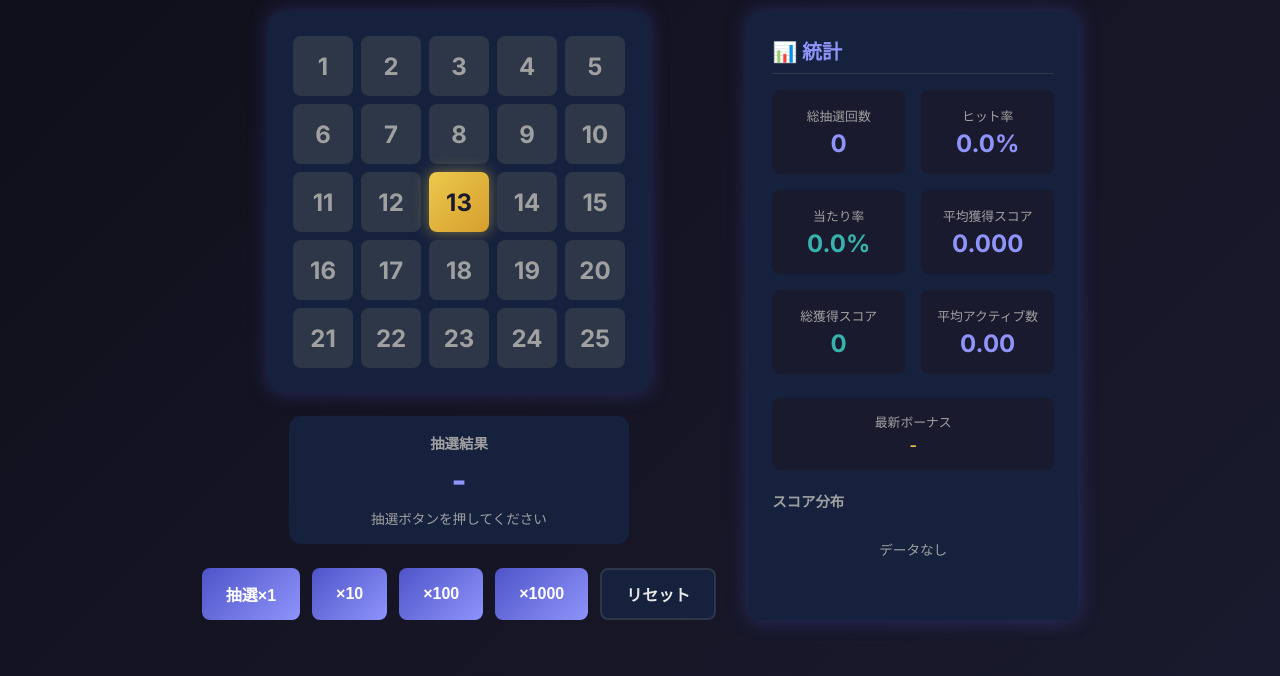
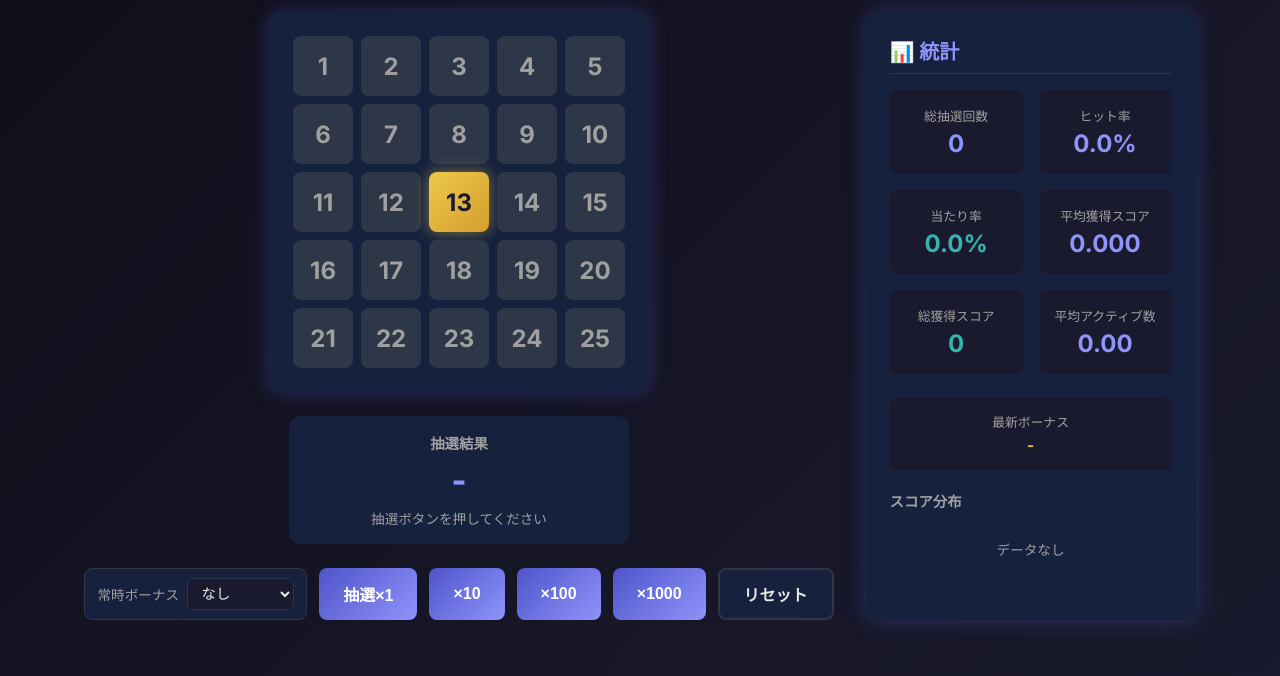
Before and after one commit to leftonbo/minigame-bingo-sim, a website built with Vite: page index.html in a window 1280 px wide. Shown: the part 110-786 px from the top of the page. Built offline with nearby package versions, Linux system fonts and the light colour scheme.

Commit message:
✨ 常時ボーナス機能を追加し、UIにボーナス選択のオプションを実装。ゲームロジックを更新して常時ボーナスを適用する処理を強化。

```diff
--- a/src/game.ts
+++ b/src/game.ts
@@ -22,6 +22,7 @@ export class BingoGame {
   private lastResult: DrawResult | null = null;
   private pendingBonus: boolean = false;
   private pendingBonusType: BonusType | null = null;
+  private alwaysBonusType: BonusType | null = null;
 
   constructor() {
     this.card = this.createInitialCard();
@@ -70,6 +71,15 @@ export class BingoGame {
     return this.lastResult;
   }
 
+  /** 常時適用するボーナスを設定 */
+  setAlwaysBonusType(type: BonusType | null): void {
+    this.alwaysBonusType = type;
+    if (type) {
+      this.pendingBonus = false;
+      this.pendingBonusType = null;
+    }
+  }
+
   /** 1回の抽選を実行 */
   draw(): DrawResult {
     // 前回ライン成立したマスを非アクティブに戻す（フリーマス以外）
@@ -93,8 +103,18 @@ export class BingoGame {
         : undefined;
     };
 
-    // 予約済みボーナスを適用
-    if (this.pendingBonus) {
+    // 常時ボーナス or 予約済みボーナスを適用
+    if (this.alwaysBonusType) {
+      const handler = this.bonusRegistry.get(this.alwaysBonusType);
+      if (handler) {
+        const bonusActivated = handler.execute(this.card, {
+          baseNumber: drawnNumber,
+        });
+        activatedNumbers.push(...bonusActivated);
+        bonusApplied = true;
+        bonusType = handler.type;
+      }
+    } else if (this.pendingBonus) {
       const handler = this.pendingBonusType
         ? this.bonusRegistry.get(this.pendingBonusType)
         : getRandomHandler();
@@ -111,7 +131,7 @@ export class BingoGame {
     }
 
     // ボーナス予約チェック（次回適用）
-    if (isBonusTriggerNumber(drawnNumber)) {
+    if (!this.alwaysBonusType && isBonusTriggerNumber(drawnNumber)) {
       const queuedHandler = getRandomHandler();
       if (queuedHandler) {
         this.pendingBonus = true;
@@ -119,7 +139,7 @@ export class BingoGame {
         bonusQueued = true;
         bonusQueuedType = queuedHandler.type;
       }
-    } else {
+    } else if (!isBonusTriggerNumber(drawnNumber)) {
       // 通常抽選
       const cell = this.card.find((c) => c.number === drawnNumber);
       if (cell && !cell.isActive) {
--- a/src/main.ts
+++ b/src/main.ts
@@ -4,8 +4,8 @@
 
 import './style.css';
 import { BingoGame } from './game';
-import { getBonusTypeLabel } from './types';
-import type { CellState, DrawResult } from './types';
+import { BonusType, getBonusTypeLabel } from './types';
+import type { BonusType as BonusTypeValue, CellState, DrawResult } from './types';
 
 class BingoUI {
   private game: BingoGame;
@@ -20,6 +20,7 @@ class BingoUI {
     this.statsElement = document.getElementById('stats-section')!;
 
     this.setupEventListeners();
+    this.setupAlwaysBonusSelect();
     this.render();
   }
 
@@ -29,6 +30,34 @@ class BingoUI {
     document.getElementById('btn-draw-100')?.addEventListener('click', () => this.handleDraw(100));
     document.getElementById('btn-draw-1000')?.addEventListener('click', () => this.handleDraw(1000));
     document.getElementById('btn-reset')?.addEventListener('click', () => this.handleReset());
+  }
+
+  private setupAlwaysBonusSelect(): void {
+    const select = document.getElementById('always-bonus-select') as HTMLSelectElement | null;
+    if (!select) {
+      return;
+    }
+
+    const noneOption = document.createElement('option');
+    noneOption.value = '';
+    noneOption.textContent = 'なし';
+    select.appendChild(noneOption);
+
+    for (const bonusType of Object.values(BonusType)) {
+      const option = document.createElement('option');
+      option.value = bonusType;
+      option.textContent = getBonusTypeLabel(bonusType);
+      select.appendChild(option);
+    }
+
+    select.value = '';
+    select.addEventListener('change', () => {
+      const selected = select.value;
+      const nextType: BonusTypeValue | null = selected
+        ? (selected as BonusTypeValue)
+        : null;
+      this.game.setAlwaysBonusType(nextType);
+    });
   }
 
   private handleDraw(count: number): void {
@@ -253,6 +282,10 @@ document.querySelector<HTMLDivElement>('#app')!.innerHTML = `
         <div class="result-info">抽選ボタンを押してください</div>
       </div>
       <div class="controls">
+        <label class="bonus-control">
+          <span class="bonus-control-label">常時ボーナス</span>
+          <select id="always-bonus-select" class="bonus-control-select"></select>
+        </label>
         <button id="btn-draw-1" class="btn btn-draw">抽選×1</button>
         <button id="btn-draw-10" class="btn btn-draw">×10</button>
         <button id="btn-draw-100" class="btn btn-draw">×100</button>
--- a/src/style.css
+++ b/src/style.css
@@ -179,6 +179,36 @@ h1 {
   flex-wrap: wrap;
   gap: 0.75rem;
   justify-content: center;
+}
+
+.bonus-control {
+  display: flex;
+  align-items: center;
+  gap: 0.5rem;
+  padding: 0.5rem 0.75rem;
+  background: var(--bg-card);
+  border: 1px solid var(--cell-inactive);
+  border-radius: 8px;
+}
+
+.bonus-control-label {
+  font-size: 0.85rem;
+  color: var(--text-secondary);
+}
+
+.bonus-control-select {
+  background: var(--bg-secondary);
+  color: var(--text-primary);
+  border: 1px solid var(--cell-inactive);
+  border-radius: 6px;
+  padding: 0.35rem 0.6rem;
+  font-size: 0.9rem;
+}
+
+.bonus-control-select:focus {
+  outline: none;
+  border-color: var(--accent-secondary);
+  box-shadow: 0 0 0 2px rgba(143, 148, 251, 0.2);
 }
 
 .btn {
```
